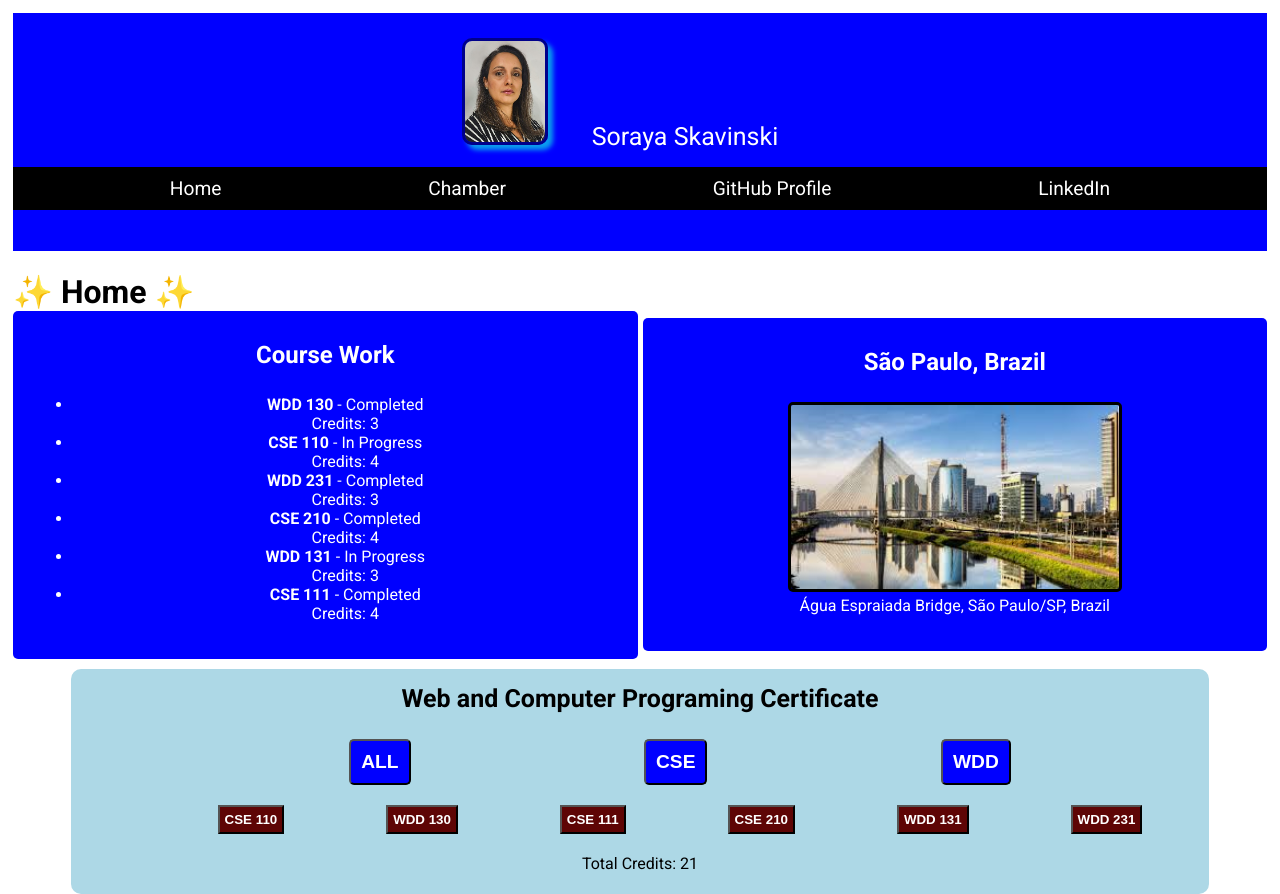
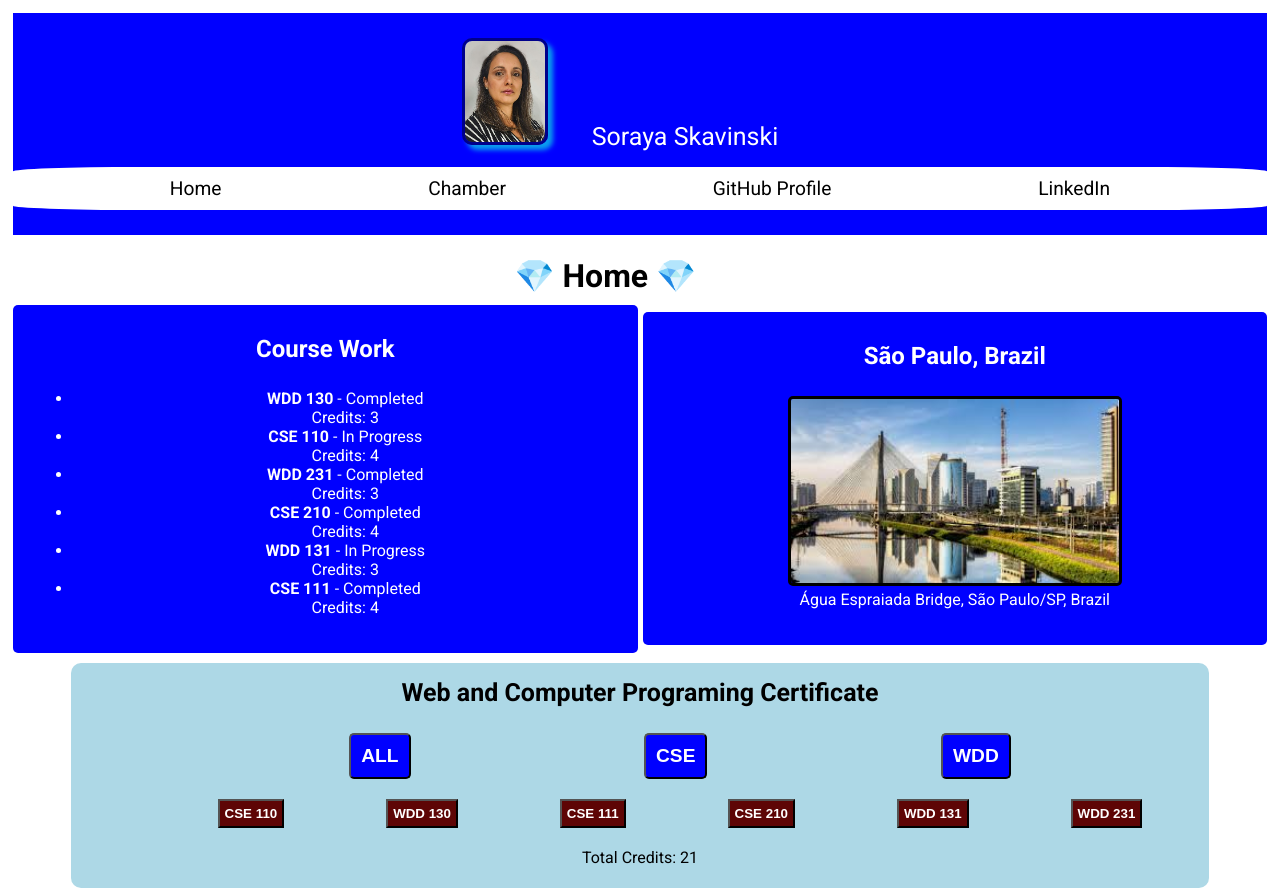
Before and after one commit to sorayaskavinski/wdd231, a plain HTML site: page index.html in a window 1280 px wide. Shown: the top 894 px of the page. Drawn offline with Linux system fonts and the light colour scheme.

Commit message:
chamber folder

```diff
--- a/index.html
+++ b/index.html
@@ -12,9 +12,11 @@
         <link rel="stylesheet" href="styles/base.css">
         <link rel="stylesheet" href="https://fonts.googleapis.com/css2?family=Roboto:wght@400;700&display=swap">
         <script src="scripts/base.js" defer></script>
+        <link rel="icon" href="favicon.ico">
     </head>
     <body>
         <header>
+            <link rel="icon" href="favicon.ico">
             <img src="images/profile.jpg" alt="Profile photo" width="100">
             <span>Soraya Skavinski</span>
             <button class="menu-toggle">☰</button>
--- a/styles/base.css
+++ b/styles/base.css
@@ -15,7 +15,7 @@ header {
   background-color: var(--primary-color);
   color: var(--text-color);
   padding: 25px 0;
-  text-align: center;
+  justify-items: center;
 }
 
 header span{
@@ -27,26 +27,30 @@ header img{
   width: 80px;
   border: 3px solid darkblue;
   border-radius: 10px;
-  box-shadow: 5px 5px 5px rgb(10, 158, 238);
+  box-shadow: 5px 5px 5px rgb(10, 158, 238)
+
 }
 
 .main-nav {
   display: flex;
   justify-content: center;
+  width: 100%;
 }
 
 .nav-links {
   list-style: none;
   display: flex;
   width: 100%;
-  background-color: var(--secondary-color);
+  background-color: var(--text-color);
   justify-content: space-evenly;
   padding: 10px;
+  margin-bottom: 0%;
+  border-radius: 10%;
 }
 
 .nav-links li a {
   font-size: larger;
-  color: var(--text-color);
+  color: var(--secondary-color);
   text-decoration: none;
   padding: 10px 50px;
   margin: 10px;
@@ -58,12 +62,13 @@ header img{
 }
 
 h1{
-  padding: 0;
-  margin-bottom: 0;
+  padding: 0%;
+  margin-bottom: 10px;
+  margin-left: 40%;
 }
 
 h1::before, h1::after{
-  content: " ✨ ";
+  content: " 💎 ";
 }
 section {
   padding: 20px;
```
Also changed, not shown: chamber/directory.html (added, +20 -0 lines), chamber/scripts/directory.js (added), chamber/styles/directory.css (added), favicon.ico (added).
